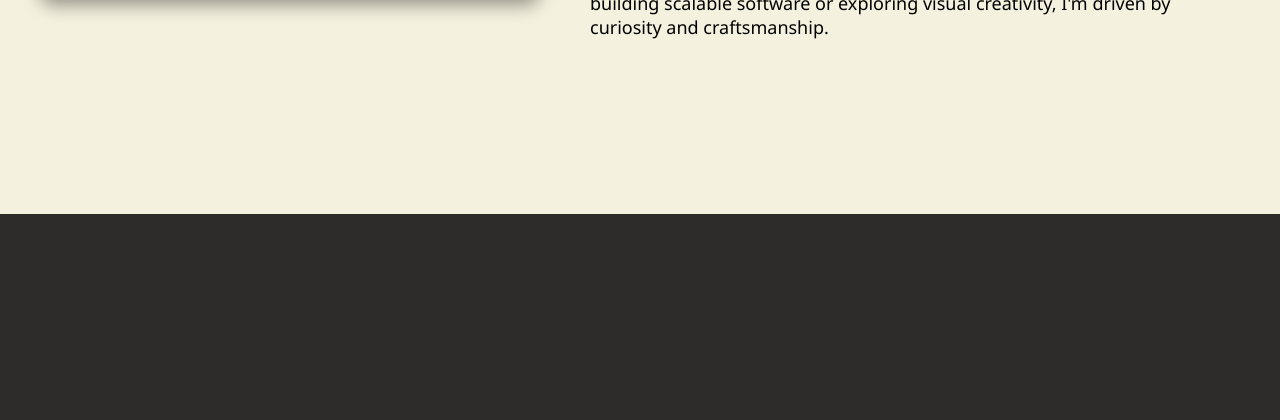
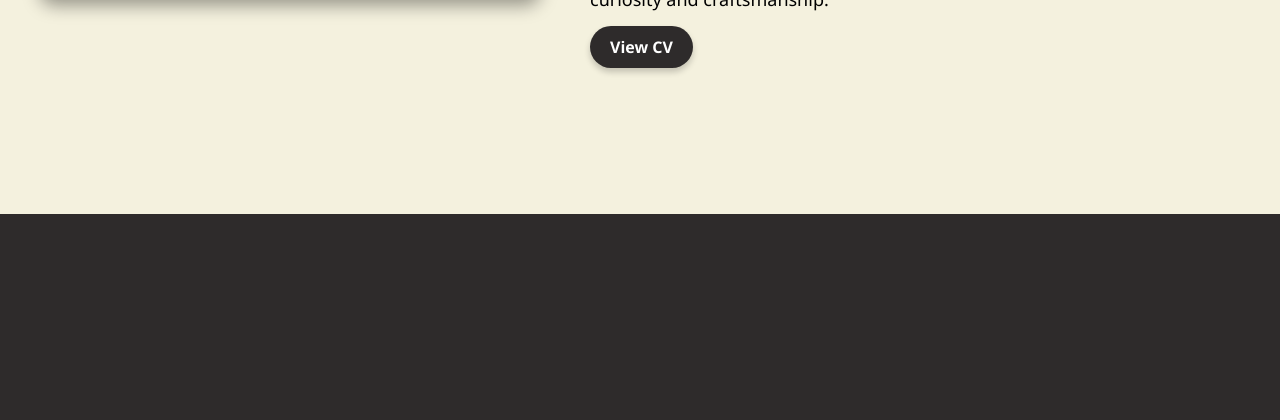
Before and after one commit to kaanakboga/Advanced-Personal-Website, a Django app: page / in a window 1280 px wide. Shown: the part 1386-1806 px from the top of the page. Run offline with Django 5.2, Linux system fonts and the light colour scheme; data that the repository does not hold is empty.

Commit message:
CV Viev button added

```diff
--- a/Resume/urls.py
+++ b/Resume/urls.py
@@ -6,7 +6,8 @@ from django.conf.urls.static import static
 urlpatterns = [
     path('admin/', admin.site.urls),
     path('', include('core.urls')),
-    path('api/', include('portfolio.urls')),  # Tüm API yolları tek bir noktadan
+    path('api/', include('portfolio.urls')),
 ]
 
-urlpatterns += static(settings.MEDIA_URL, document_root=settings.MEDIA_ROOT)
+if settings.DEBUG:
+    urlpatterns += static(settings.MEDIA_URL, document_root=settings.MEDIA_ROOT)
--- a/core/admin.py
+++ b/core/admin.py
@@ -1,4 +1,9 @@
 from django.contrib import admin
 from .models import CorsAllowedOrigin
+from .models import CV
 
 admin.site.register(CorsAllowedOrigin)
+
+from django.contrib import admin
+
+admin.site.register(CV)
--- a/core/models.py
+++ b/core/models.py
@@ -5,3 +5,9 @@ class CorsAllowedOrigin(models.Model):
 
     def __str__(self):
         return self.domain
+
+class CV(models.Model):
+    file = models.FileField(upload_to='cv/')
+
+    def __str__(self):
+        return f"CV - {self.file.name}"
--- a/core/static/core/css/style.css
+++ b/core/static/core/css/style.css
@@ -814,3 +814,21 @@ button:hover {
     font-size: 36px;
     margin-bottom: 10px;
 }
+
+
+.cv-button {
+    display: inline-block;
+    background: #2e2b2b;
+    color: white;
+    padding: 10px 20px;
+    border-radius: 30px;
+    text-decoration: none;
+    font-weight: bold;
+    box-shadow: 0 4px 6px rgba(0,0,0,0.2);
+    transition: 0.3s;
+    margin-top: 15px;
+}
+
+.cv-button:hover {
+    background: #382b26;
+}
--- a/core/templates/core/home.html
+++ b/core/templates/core/home.html
@@ -35,6 +35,18 @@
         I value clean, efficient code and enjoy bringing ideas to life through both logic and design.
         Whether it's building scalable software or exploring visual creativity, I'm driven by curiosity and craftsmanship.
       </p>
+<div>
+        {% if cv %}
+
+{% endif %}
+
+    <a href="{{ cv.file.url }}" target="_blank" class="cv-button">
+View CV
+    </a>
+</div>
+
+
+
     </div>
   </div>
 </section>
--- a/core/urls.py
+++ b/core/urls.py
@@ -1,6 +1,6 @@
 from django.urls import path
 from . import views
-
+from django.conf.urls.static import static
 urlpatterns = [
     path('', views.home, name='home'),
     path('contact/', views.contact_view, name='contact'),
--- a/core/views.py
+++ b/core/views.py
@@ -1,21 +1,23 @@
 from django.shortcuts import render, redirect
 from django.core.mail import send_mail
 from .forms import ContactForm
-from portfolio.models import Project, Skill, Service  # Doğru yerden çekiyoruz
+from portfolio.models import Project, Skill, Service
+from .models import CV
 
 def home(request):
     projects = Project.objects.all()
     skills = Skill.objects.all()
     services = Service.objects.all()
+    cv = CV.objects.first()
     form = ContactForm()
 
     return render(request, 'core/home.html', {
         'projects': projects,
         'skills': skills,
         'services': services,
+        'cv': cv,
         'form': form,
     })
-
 
 def contact_view(request):
     if request.method == 'POST':
```
Also changed, not shown: core/migrations/0002_cv.py (added), portfolio/models.py (line endings or trailing spaces).
